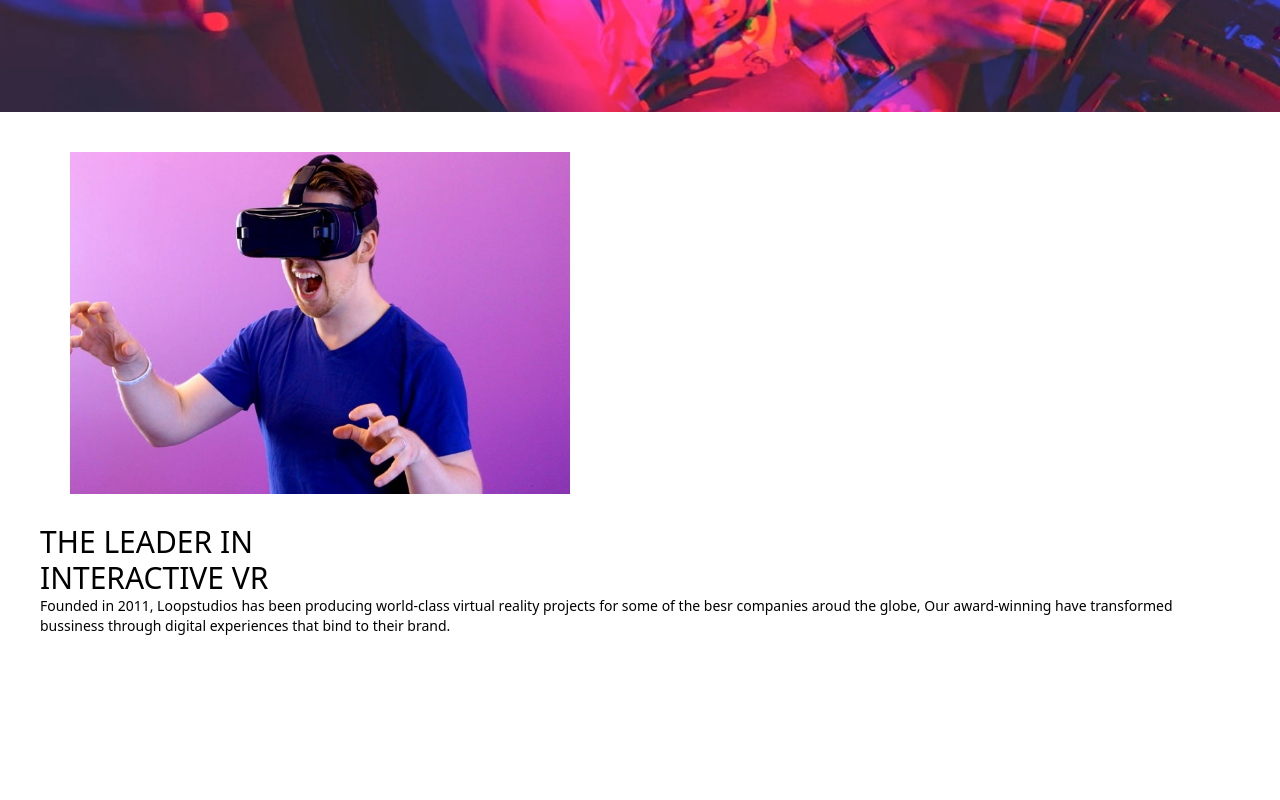
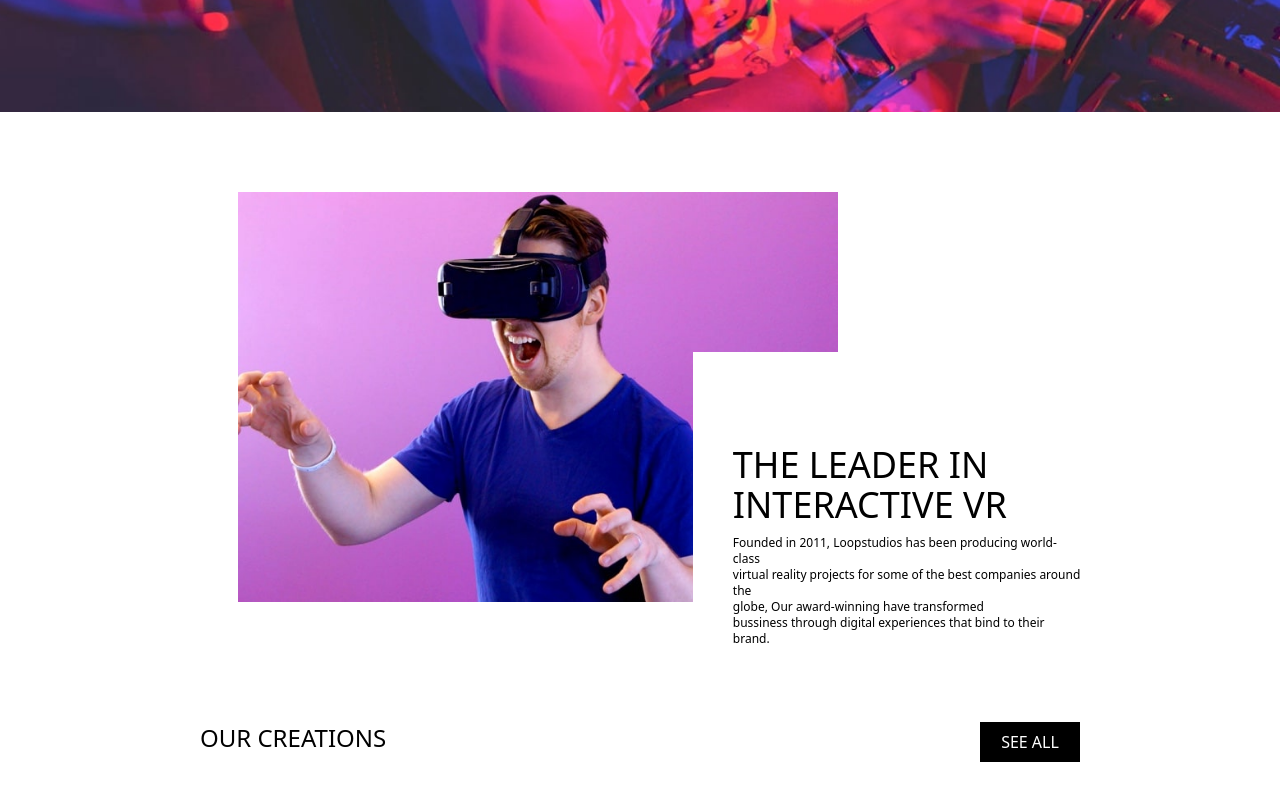
Before and after one commit to Victor645/Loops, a website: page public/index.html in a window 1280 px wide. Shown: the part 448-1248 px from the top of the page. Before the commit the page ends 1124 px from the top, so only its background shows below. Drawn offline with Linux system fonts and the light colour scheme.

Commit message:
website update

```diff
--- a/public/index.html
+++ b/public/index.html
@@ -15,13 +15,16 @@
     <header class="px-[50px] bg-hero-pattern bg-cover bg-no-repeat bg-top flex-wrap h-[70vh] w-[100%]" >
         <nav class="flex justify-between mx-[50px] p-[30px]">
             <div> <h2 class="text-white text-4xl font-bold font-alata">loopstudios</h2> </div>
-            <ul class="flex gap-3 text-white text-sm font-alata">
+            <ul class="flex flex-row lg:hidden gap-3 text-white text-sm font-alata">
                 <li class="hover:border-b-2 border-white"><a href="#about">About</a></li>
                 <li class="hover:border-b-2 border-white"><a href="#career">Career</a></li>
                 <li class="hover:border-b-2 border-white"><a href="#event">Events</a></li>
                 <li class="hover:border-b-2 border-white"><a href="#product">Products</a></li>
                 <li class="hover:border-b-2 border-white"><a href="#support">Supports</a></li>
             </ul>
+            <div class="flex z-50 lg:hidden">
+                <img src="./images/bars-solid.svg" alt="menu" class="w-[50px] h-[50px]">
+            </div>
         </nav>
         <div class="ml-[75px] mt-[80px]">
             <h1 class="font-thin text-white text-5xl border-2 px-[30px] py-[20px] font-Josefin Sans lg:w-[37%] md:w-[35%]">
@@ -30,19 +33,27 @@
         </div>
     </header>
 
-        <section class="m-[40px]">
-            <div class="m-[30px] relative">
-                <img src="./images/image-interactive.jpg" alt="" class="max-w-[500px]">
+        <section class="my-[10rem] mx-[13rem] flex items-center">
+            <div class="my-[20px] mx-[30px] absolute">
+                <img src="./images/image-interactive.jpg" alt="" class="max-w-[600px]">
             </div>
-            <div class="w-[90px] absolute left-4">
-                <h1 class="font-thin text-3xl font-Josefin Sans">THE LEADER IN <br> INTERACTIVE VR</h1>
-                <p class="font-Josefin Sans text-sm ">Founded in 2011, Loopstudios has been producing world-class virtual reality
-                    projects for some of the besr companies aroud the globe, Our award-winning
-                    have transformed bussiness through digital experiences that bind to their brand.
+            <div class="w-[430px] h-[250px] left-80 relative top-20 bg-white px-[40px] pt-[5.2rem] mx-[10.3rem]">
+                <h1 class="font-thin text-4xl font-Josefin Sans py-[10px]">THE LEADER IN <br> INTERACTIVE VR</h1>
+                <p class="font-Josefin Sans text-xs">Founded in 2011, Loopstudios has been producing world-class <br> virtual reality
+                    projects for some of the best companies around the <br> globe, Our award-winning
+                    have transformed <br> bussiness through digital experiences that bind to their brand.
                 </p>
             </div>
 
         </section>
 
+        <section class="my-[200px]">
+            <div class="flex justify-between mx-[200px]">
+                <h1 class="font-normal text-2xl font-Josefin San">OUR CREATIONS</h1>
+
+                <button class="bg-black text-white w-[100px] h-[40px]">SEE ALL</button>
+            </div>
+        </section>
+
 </body>
 </html>
--- a/tailwind.config.js
+++ b/tailwind.config.js
@@ -2,12 +2,7 @@
 module.exports = {
   content: ["./public/*.{html,js}"],
   theme: {
-    screens: {
-      sm:"340px",
-      md:"540px",
-      lg:"768px",
-      xl:"1180px"
-    },
+
     extend: {
       backgroundImage: {
         'hero-pattern': "url('./images/image-hero.jpg')"
```
Also changed, not shown: public/images/bars-solid.svg (added), public/style.css.
